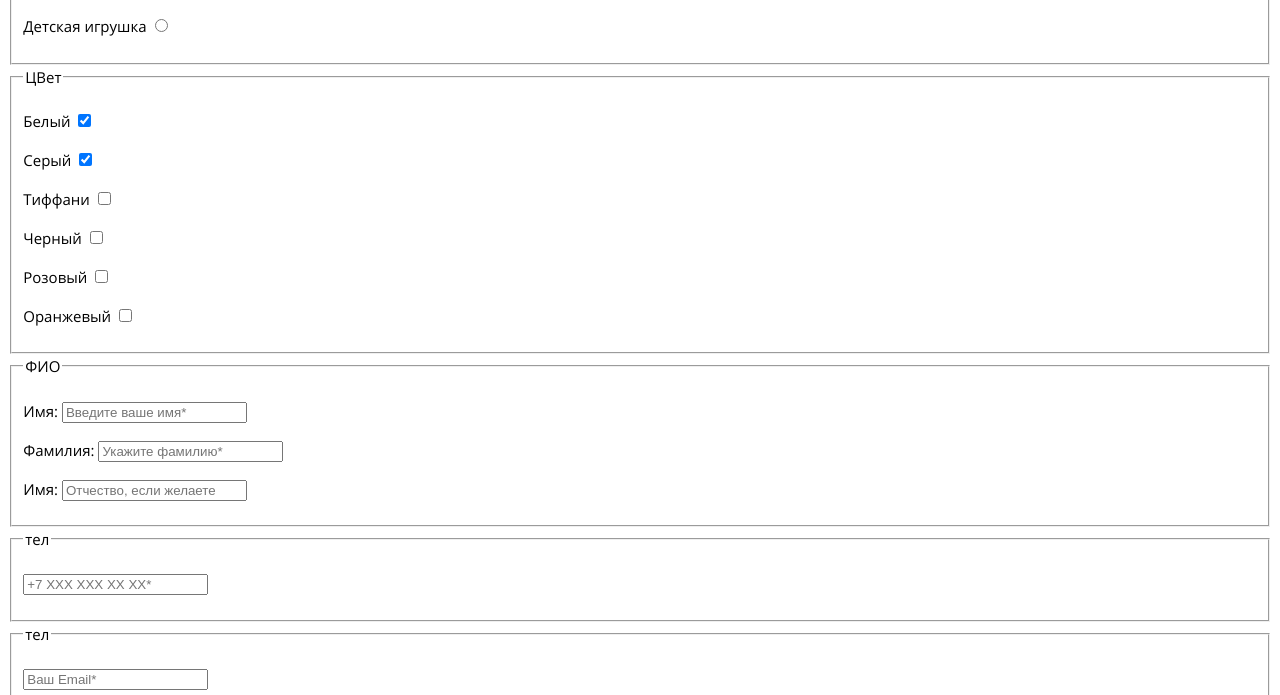
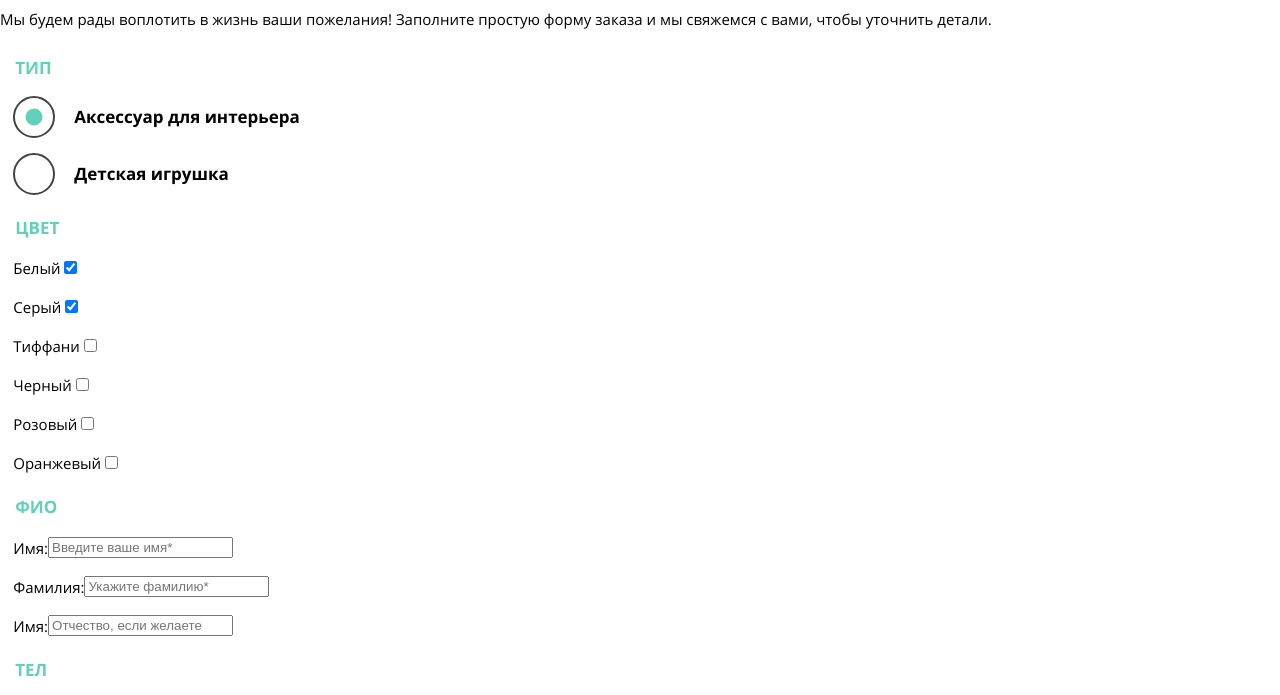
Before and after one commit to loonymax/1573711-mishka-26, a website: page source/form.html in a window 1280 px wide. Shown: the part 648-1343 px from the top of the page. Drawn offline with nearby package versions, Linux system fonts and the light colour scheme; files that its build step writes are made by us from their sources.

Commit message:
Пишет стили для радиокнопок и заголовка формы

```diff
--- a/source/form.html
+++ b/source/form.html
@@ -7,7 +7,7 @@
   <link rel="stylesheet" href="./css/style.css">
 </head>
 
-<body class="form-body">
+<body class="page__body form-body">
 
   <!-- Шапка сайта -->
 
@@ -38,6 +38,8 @@
   <main class="form-body__main form-main">
     <h1 class="form-main__heading">Вязание на заказ</h1>
 
+    <!-- Форма заказа  -->
+
     <section class="form-main__configurations configurations">
       <h2 class="visually-hidden">Фильтры вязаного заказа</h2>
       <p class="configurations__description">Мы будем рады воплотить в жизнь ваши пожелания! Заполните простую форму
@@ -49,14 +51,14 @@
         <fieldset class="configurations__fieldset fieldset">
           <legend class="configurations__legend">ТИП</legend>
           <p class="configurations__group configurations__group--checked">
-            <label class="configurations__radio-label" for="radio-accessory">Аксессуар для интерьера</label>
-            <input class="configurations__radio-input input" type="radio" name="radio-type"
+            <label class="configurations__radio-label label" for="radio-accessory">Аксессуар для интерьера</label>
+            <input class="configurations__radio-input visually-hidden" type="radio" name="radio-type"
               value="interior-accessory" id="radio-accessory" checked>
             <span class="configurations__radio-mark"></span>
           </p>
           <p class="configurations__group">
-            <label class="configurations__radio-label" for="radio-toy">Детская игрушка</label>
-            <input class="configurations__radio-input input" type="radio" name="radio-type" value="toy"
+            <label class="configurations__radio-label label" for="radio-toy">Детская игрушка</label>
+            <input class="configurations__radio-input visually-hidden" type="radio" name="radio-type" value="toy"
               id="radio-toy">
             <span class="configurations__radio-mark"></span>
           </p>
--- /dev/null
+++ b/source/less/blocks/configurations.less
@@ -0,0 +1,18 @@
+.configurations {
+  padding-top: 17px;
+  padding-bottom: 55px;
+}
+
+.configurations__description {
+  margin: 0;
+  margin-bottom: 29px;
+}
+
+.configurations__legend {
+  font-weight: 700;
+  font-size: 17px;
+  line-height: 16px;
+  text-transform: uppercase;
+
+  color: @green;
+}
--- /dev/null
+++ b/source/less/blocks/fieldset.less
@@ -0,0 +1,45 @@
+.fieldset {
+  position: relative;
+
+  border: none;
+}
+
+.configurations__group {
+  display: flex;
+  align-items: center;
+}
+
+.configurations__radio-label {
+  margin-left: 19px;
+}
+
+.configurations__radio-mark {
+  display: inline-block;
+  width: 42px;
+  height: 42px;
+  box-sizing: border-box;
+
+  border: 2px solid @gray;
+  border-radius: 50%;
+
+  order: -1;
+}
+
+.configurations__radio-input:checked + .configurations__radio-mark {
+  position: relative;
+
+  &::before {
+    content: "";
+    position: absolute;
+    top: 50%;
+    left: 50%;
+
+    width: 17px;
+    height: 17px;
+
+    background-color: @green;
+    border-radius: 50%;
+
+    transform: translate(-50%, -50%);
+  }
+}
--- /dev/null
+++ b/source/less/blocks/form-main.less
@@ -0,0 +1,9 @@
+.form-main__heading {
+  margin: 0;
+  padding-top: 73px;
+  padding-bottom: 73px;
+
+  text-align: center;
+
+  background-color: @lite-gray;
+}
--- /dev/null
+++ b/source/less/blocks/label.less
@@ -0,0 +1,5 @@
+.label {
+  font-weight: 700;
+  font-size: 17px;
+  line-height: 18px;
+}
--- a/source/less/style.less
+++ b/source/less/style.less
@@ -19,3 +19,7 @@
 @import "./blocks/catalog-products.less";
 @import "./blocks/product-card.less";
 @import "./blocks/production.less";
+@import "./blocks/form-main.less";
+@import "./blocks/configurations.less";
+@import "./blocks/fieldset.less";
+@import "./blocks/label.less";
```
Also changed, not shown: source/catalog.html (+1 -1 lines).
